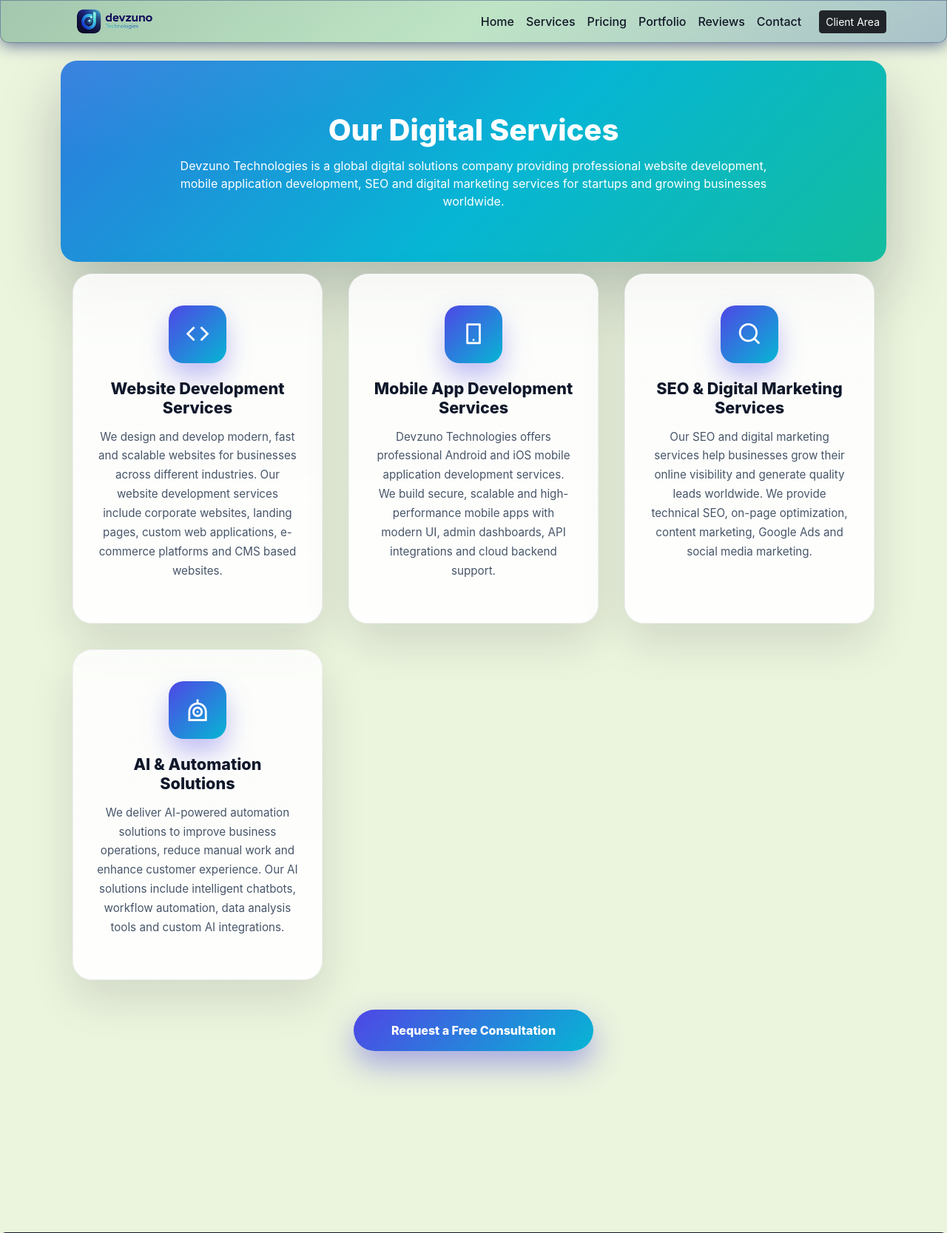
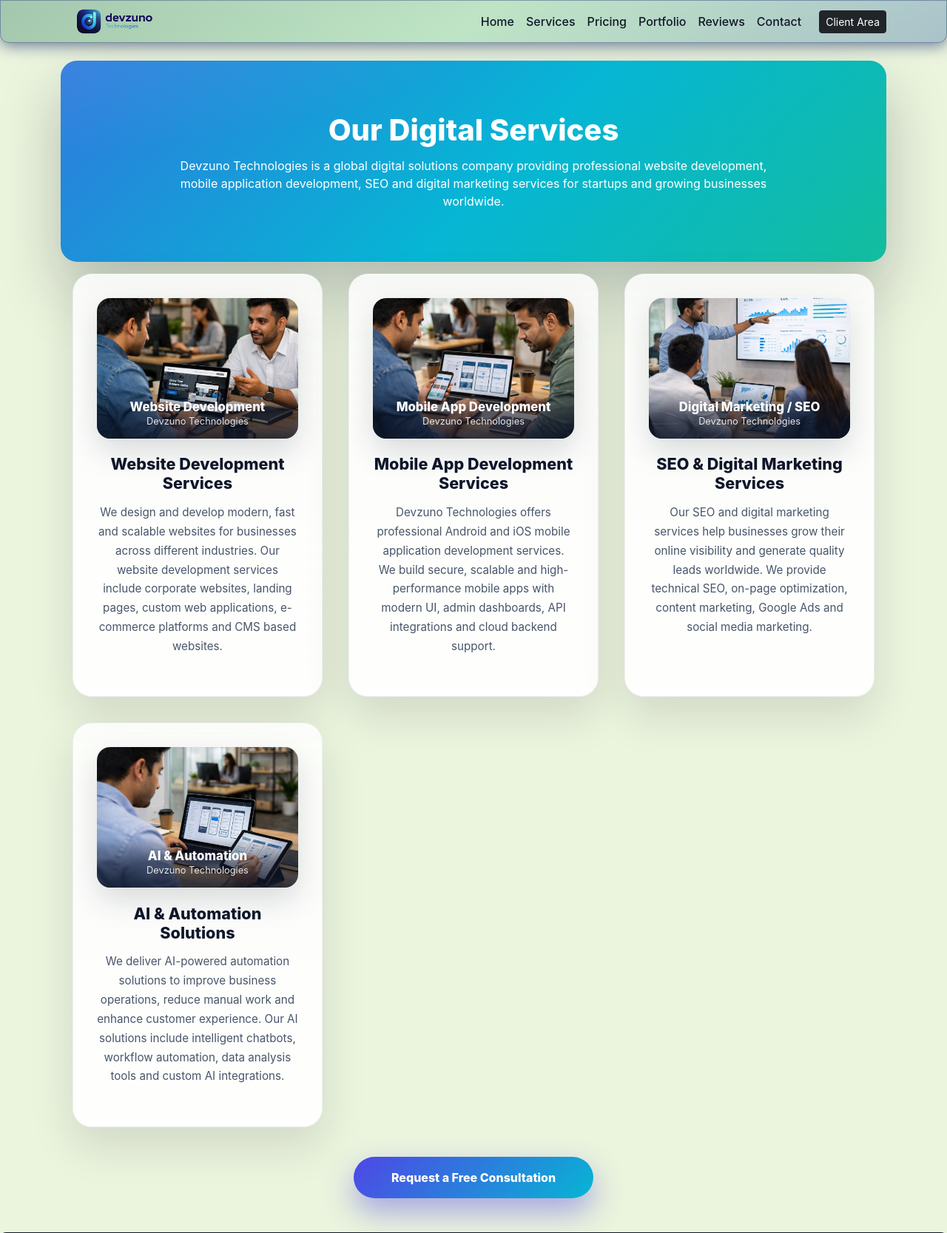
Before and after one commit to Anish1990as/devzuno-8-jan-26, a Django app: page /services/ in a window 1280 px wide. Shown: the top 1667 px of the page at 74% size. Run offline with Django 5.2, Linux system fonts and the light colour scheme; data comes from the database, SQL or seed files in the repository; parts of the project's set-up code (start-up, migrations or seed data) failed here and were passed over; some libraries are stand-ins or nearby versions.

Commit message:
Update sitemaps, services template, and add service images

```diff
--- a/templates/core/services.html
+++ b/templates/core/services.html
@@ -10,8 +10,6 @@ Explore Devzuno Technologies services including website development, mobile app
 {% endblock %}
 
 {% block content %}
-
-<link href="https://cdn.jsdelivr.net/npm/remixicon@4.3.0/fonts/remixicon.css" rel="stylesheet"/>
 
 <style>
 :root{
@@ -51,7 +49,7 @@ Explore Devzuno Technologies services including website development, mobile app
 .service-card{
   background:linear-gradient(180deg,rgba(255,255,255,.85),rgba(255,255,255,.95));
   border-radius:26px;
-  padding:2.6rem 2rem;
+  padding:2rem 2rem 2.4rem;
   text-align:center;
   position:relative;
   overflow:hidden;
@@ -63,7 +61,7 @@ Explore Devzuno Technologies services including website development, mobile app
   transition:all .7s cubic-bezier(.25,.46,.45,.94);
 }
 
-/* 👉 touch / hover background color change */
+/* hover bg */
 .service-card:hover,
 .service-card.touch-active{
   background:linear-gradient(
@@ -109,27 +107,51 @@ Explore Devzuno Technologies services including website development, mobile app
   filter:blur(18px);
 }
 
-/* icon */
-.service-icon{
-  width:78px;
-  height:78px;
-  border-radius:20px;
-  display:flex;
-  align-items:center;
-  justify-content:center;
-  margin:0 auto 1.4rem;
-  font-size:2.1rem;
-  color:#fff;
-  background:linear-gradient(135deg,var(--p1),var(--p2));
-  box-shadow:0 18px 35px rgba(79,70,229,.35);
-  transition:.45s cubic-bezier(.2,.8,.2,1);
+/* ===== image + shaded title ===== */
+
+.service-image{
+  position:relative;
+  width:100%;
+  height:190px;
+  border-radius:18px;
+  overflow:hidden;
+  margin-bottom:1.4rem;
+  box-shadow:0 18px 40px rgba(15,23,42,.15);
 }
 
-.service-card:hover .service-icon,
-.service-card.touch-active .service-icon{
-  transform:translateY(-4px) scale(1.08) rotate(4deg);
-  background:linear-gradient(135deg,var(--p2),var(--p3));
-  box-shadow:0 28px 55px rgba(6,182,212,.55);
+.service-image img{
+  width:100%;
+  height:100%;
+  object-fit:cover;
+  display:block;
+}
+
+.service-overlay{
+  position:absolute;
+  left:0;
+  right:0;
+  bottom:0;
+  padding:14px;
+  background:linear-gradient(
+    to top,
+    rgba(15,23,42,.85),
+    rgba(15,23,42,.55),
+    rgba(15,23,42,0)
+  );
+  text-align:center;
+}
+
+.service-overlay h4{
+  margin:0;
+  color:#fff;
+  font-weight:800;
+  font-size:1.05rem;
+}
+
+.service-overlay span{
+  display:block;
+  font-size:.8rem;
+  color:#e5e7eb;
 }
 
 /* title + text */
@@ -201,15 +223,12 @@ Explore Devzuno Technologies services including website development, mobile app
   }
 
   .service-card{
-    padding:1.9rem 1.4rem;
+    padding:1.4rem 1.2rem 1.8rem;
     border-radius:20px;
   }
 
-  .service-icon{
-    width:62px;
-    height:62px;
-    font-size:1.6rem;
-    border-radius:16px;
+  .service-image{
+    height:170px;
   }
 
   .service-card h3{font-size:1.15rem;}
@@ -221,6 +240,7 @@ Explore Devzuno Technologies services including website development, mobile app
   }
 }
 </style>
+
 
 <section class="services-banner">
   <h1 class="animate-up">Our Digital Services</h1>
@@ -235,8 +255,18 @@ Explore Devzuno Technologies services including website development, mobile app
 
   <div class="services-grid">
 
+    <!-- Website -->
     <div class="service-card" data-delay="0">
-      <div class="service-icon"><i class="ri-code-line"></i></div>
+
+      <div class="service-image">
+        <img src="{% static 'images/services/website-development.png' %}" alt="Website Development">
+
+        <div class="service-overlay">
+          <h4>Website Development</h4>
+          <span>Devzuno Technologies</span>
+        </div>
+      </div>
+
       <h3>Website Development Services</h3>
       <p>
         We design and develop modern, fast and scalable websites for businesses across different industries.
@@ -245,8 +275,19 @@ Explore Devzuno Technologies services including website development, mobile app
       </p>
     </div>
 
+
+    <!-- Mobile App -->
     <div class="service-card" data-delay="0.1">
-      <div class="service-icon"><i class="ri-smartphone-line"></i></div>
+
+      <div class="service-image">
+        <img src="{% static 'images/services/mobile-app-development.png' %}" alt="Mobile App Development">
+
+        <div class="service-overlay">
+          <h4>Mobile App Development</h4>
+          <span>Devzuno Technologies</span>
+        </div>
+      </div>
+
       <h3>Mobile App Development Services</h3>
       <p>
         Devzuno Technologies offers professional Android and iOS mobile application development services.
@@ -255,8 +296,19 @@ Explore Devzuno Technologies services including website development, mobile app
       </p>
     </div>
 
+
+    <!-- Digital Marketing -->
     <div class="service-card" data-delay="0.2">
-      <div class="service-icon"><i class="ri-search-line"></i></div>
+
+      <div class="service-image">
+        <img src="{% static 'images/services/digital-marketing.png' %}" alt="Digital Marketing">
+
+        <div class="service-overlay">
+          <h4>Digital Marketing / SEO</h4>
+          <span>Devzuno Technologies</span>
+        </div>
+      </div>
+
       <h3>SEO & Digital Marketing Services</h3>
       <p>
         Our SEO and digital marketing services help businesses grow their online visibility and generate
@@ -265,8 +317,19 @@ Explore Devzuno Technologies services including website development, mobile app
       </p>
     </div>
 
+
+    <!-- AI -->
     <div class="service-card" data-delay="0.3">
-      <div class="service-icon"><i class="ri-robot-line"></i></div>
+
+      <div class="service-image">
+        <img src="{% static 'images/services/ai-automation.png' %}" alt="AI Automation">
+
+        <div class="service-overlay">
+          <h4>AI & Automation</h4>
+          <span>Devzuno Technologies</span>
+        </div>
+      </div>
+
       <h3>AI & Automation Solutions</h3>
       <p>
         We deliver AI-powered automation solutions to improve business operations, reduce manual work
@@ -305,7 +368,6 @@ document.addEventListener('DOMContentLoaded', function () {
     observer.observe(card);
   });
 
-  /* mobile touch animation */
   cards.forEach(function(card){
 
     card.addEventListener('touchstart', function(){
```
Also changed, not shown: core/sitemaps.py (+6 -5 lines), static/images/services/ai-automation.png (added), static/images/services/digital-marketing.png (added), static/images/services/mobile-app-development.png (added), static/images/services/website-development.png (added).
